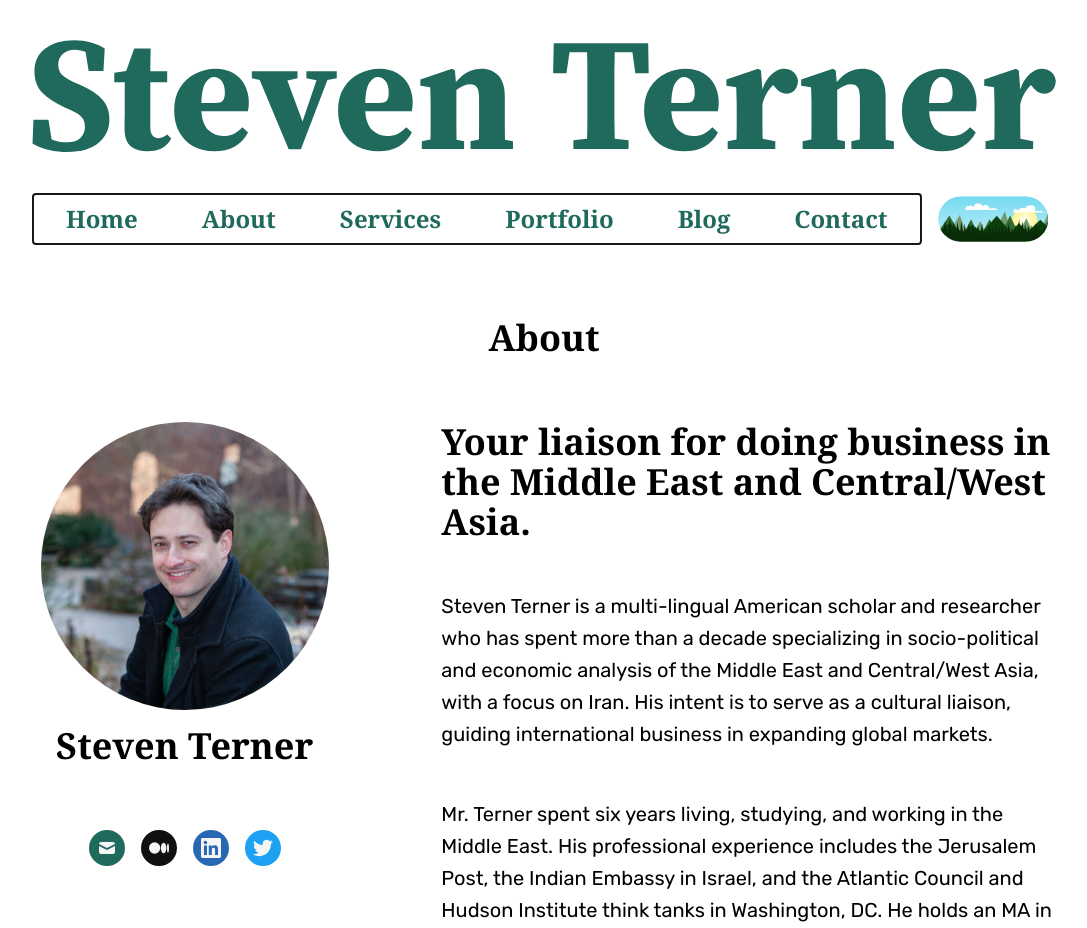
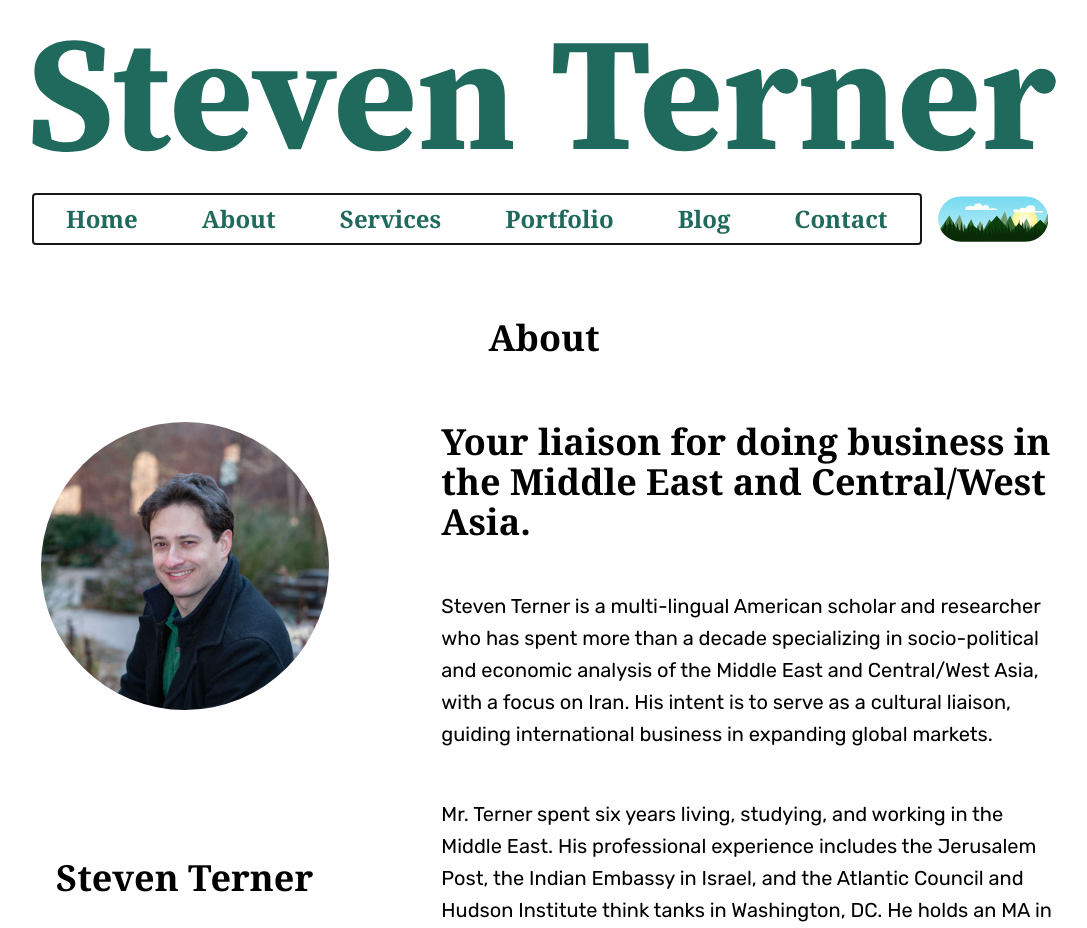
Before and after one commit to DoctorDerek/steven-terner.github.io, a Next.js app: page /about in a window 1280 px wide. Shown: the top 928 px of the page, without its empty margins (96-1183 px from the left). Built offline with nearby package versions, Linux system fonts and the light colour scheme; a web font is replaced by a local one; what @tailwindcss/typography would draw is missing.

Commit message:
Fix a display bug in certain sm: screen sizes where text would wrap weirdly

```diff
--- a/components/AboutSidebar.js
+++ b/components/AboutSidebar.js
@@ -4,7 +4,7 @@ import SocialIcon from "@/components/social-icons"
 import Image from "@/components/Image"
 
 const AboutSidebar = ({ photo = false }) => (
-  <div className="flex flex-col items-center col-span-1 py-12 space-y-12 border-2 border-gray-800 border-solid sm:py-0 sm:space-y-0 rounded-3xl sm:col-span-3 sm:border-0">
+  <div className="flex flex-col items-center justify-between col-span-1 py-12 space-y-12 border-2 border-gray-800 border-solid sm:py-0 sm:space-y-0 rounded-3xl sm:col-span-3 sm:border-0">
     {photo && (
       <div className="grid grid-cols-1 w-72 h-72">
         <Image
@@ -15,7 +15,7 @@ const AboutSidebar = ({ photo = false }) => (
         />
       </div>
     )}
-    <h2 className="font-serif text-4xl font-bold sm:py-4 md:text-4xl">
+    <h2 className="font-serif text-4xl font-bold text-center sm:text-3xl sm:py-4 md:text-4xl">
       Steven Terner
     </h2>
     <div className="flex flex-wrap justify-center space-x-4 sm:py-12">
```
